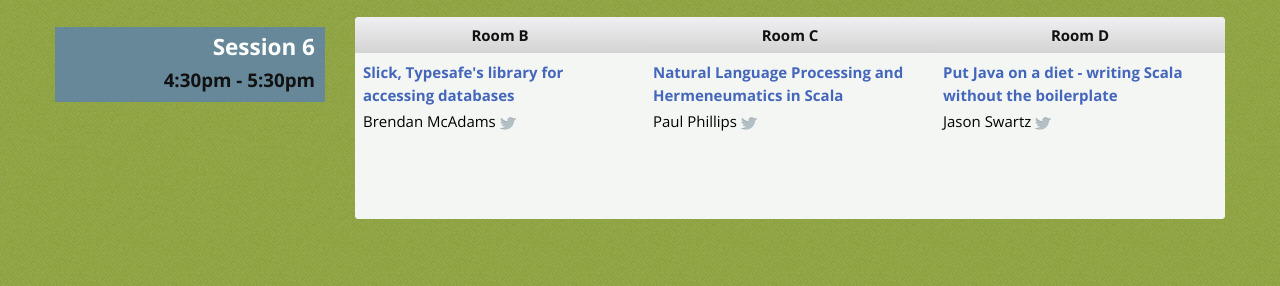
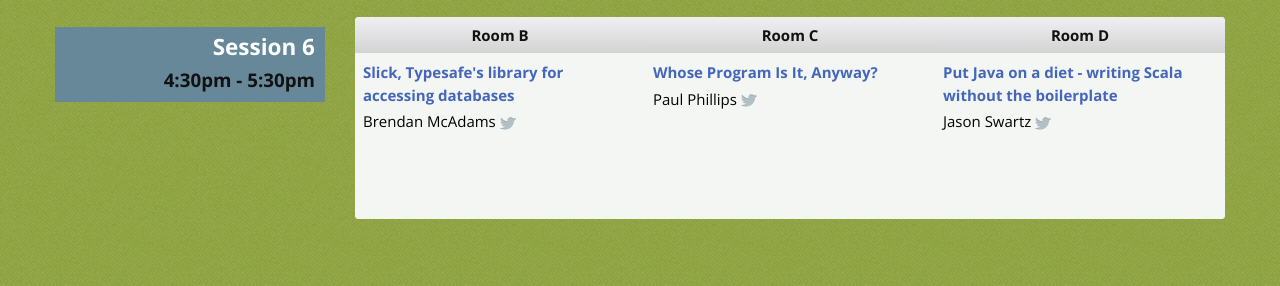
Before and after one commit to swartzrock/svss2013, a plain HTML site: page index.html in a window 1280 px wide. Shown: the part 3065-3351 px from the top of the page. Drawn offline with nearby package versions, Linux system fonts and the light colour scheme; some packages are replaced by stand-ins of ours.

Commit message:
2nd @paulp talk title

```diff
--- a/index.html
+++ b/index.html
@@ -524,7 +524,7 @@
 
               <td>
               <a class="SessionSummary" data-toggle="tooltip" title="Join Scala maestro Paul Phillips to collectively create the wildest possible Scala program ever devised via live improvisation.  The audience participates by shouting ideas at Paul, and he will integrate the elements into the ultimate Frankenstein's monster of an application.  Who knows where we'll end up, but it will be a fun ride.">
-              Natural Language Processing and Hermeneumatics in Scala</a>
+              Whose Program Is It, Anyway?</a>
               <a data-toggle="tooltip" class="SpeakerBio"
               title="https://github.com/scala/scala/contributors (3,356 commits / 412,080 ++ / 438,996 --)">
               Paul Phillips</a>
```
